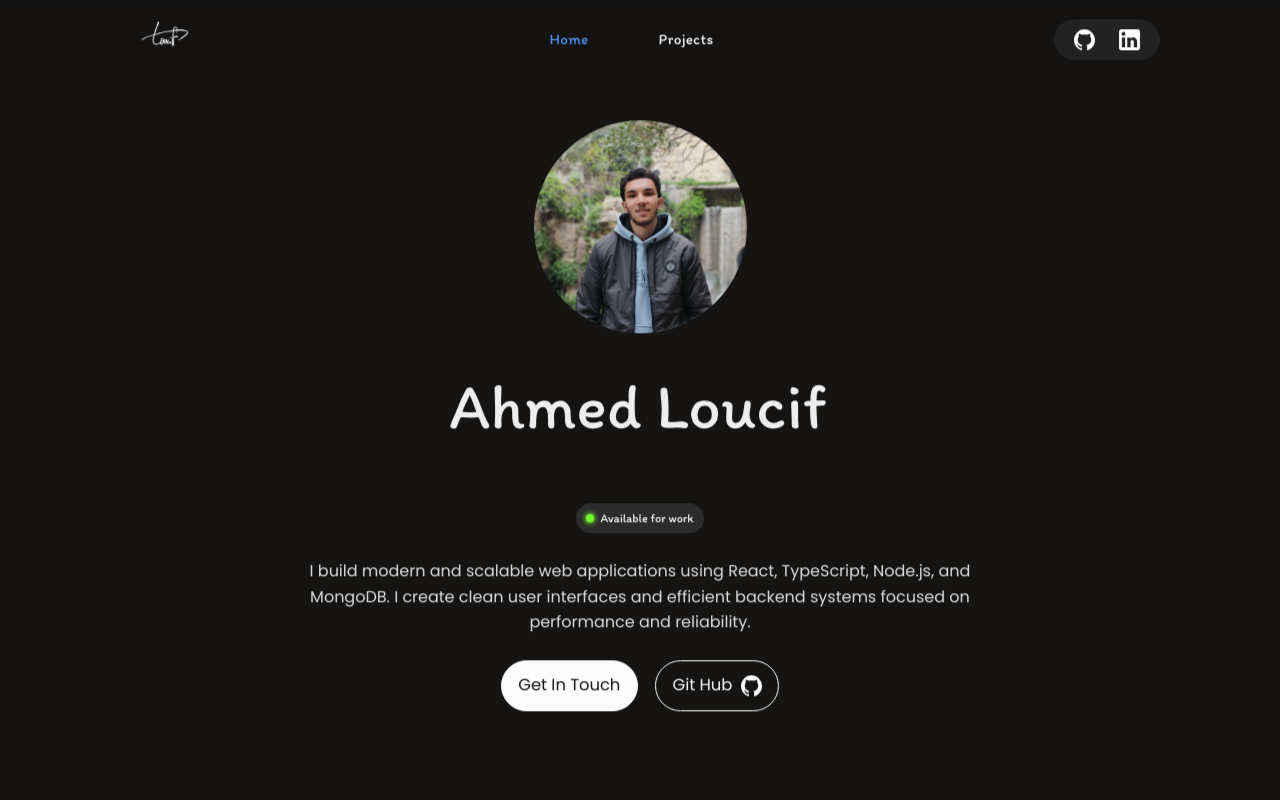
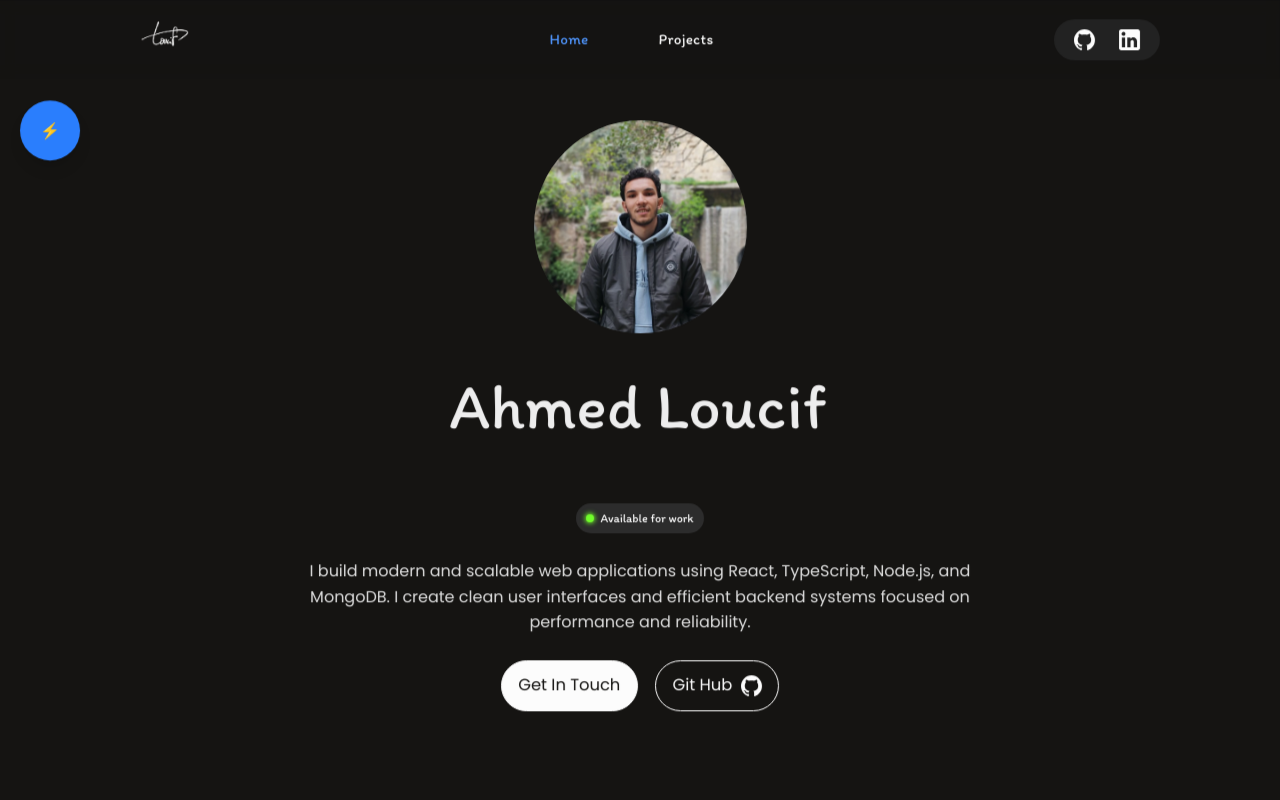
Before and after one commit to lo-ucif/lo__ucif-portfolio, a React (Vite) app: page / in a window 1280 px wide. Shown: the top 800 px of the page. Built offline with nearby package versions, Linux system fonts and the light colour scheme; a web font is replaced by a local one.

Commit message:
quick ball 1 test

```diff
--- /dev/null
+++ b/src/components/FloatingBubble.tsx
@@ -0,0 +1,113 @@
+import { motion, AnimatePresence } from "framer-motion";
+import { useEffect, useRef, useState } from "react";
+
+const SIZE = 60;
+
+type Position = {
+  x: number;
+  y: number;
+};
+
+const FloatingBubble = () => {
+  const [position, setPosition] = useState<Position>(() => {
+    const saved = localStorage.getItem("bubble-position");
+    return saved ? JSON.parse(saved) : { x: 20, y: 100 };
+  });
+
+  const [open, setOpen] = useState(false);
+  const isDragging = useRef(false);
+
+  useEffect(() => {
+    localStorage.setItem("bubble-position", JSON.stringify(position));
+  }, [position]);
+
+  // 🎯 عناصر دائرية حول البابل
+  const menu = [
+    { icon: "📸", x: 0, y: -80 }, // فوق
+    { icon: "💬", x: 80, y: 0 }, // يمين
+    { icon: "⚙️", x: 0, y: 80 }, // تحت
+    { icon: "🔙", x: -80, y: 0 }, // يسار
+  ];
+
+  return (
+    <>
+      {/* 🔵 Bubble */}
+      <motion.div
+        drag
+        dragMomentum={false}
+        onDragStart={() => (isDragging.current = true)}
+        onDragEnd={(e, info) => {
+          const w = window.innerWidth;
+          const h = window.innerHeight;
+
+          const snapX = info.point.x > w / 2 ? w - SIZE - 10 : 10;
+
+          let newY = info.point.y;
+          if (newY < 10) newY = 10;
+          if (newY > h - SIZE - 10) newY = h - SIZE - 10;
+
+          setPosition({ x: snapX, y: newY });
+
+          setTimeout(() => {
+            isDragging.current = false;
+          }, 50);
+        }}
+        onClick={() => {
+          if (!isDragging.current) {
+            setOpen((p) => !p);
+          }
+        }}
+        animate={{ x: position.x, y: position.y }}
+        transition={{ type: "spring", stiffness: 300, damping: 30 }}
+        style={{
+          position: "fixed",
+          top: 0,
+          left: 0,
+          width: SIZE,
+          height: SIZE,
+          zIndex: 9999,
+        }}
+        className="flex items-center justify-center text-white bg-blue-500 rounded-full shadow-lg cursor-pointer"
+      >
+        ⚡
+      </motion.div>
+
+      {/* 🧩 Radial Menu */}
+      <AnimatePresence>
+        {open &&
+          menu.map((item, i) => (
+            <motion.div
+              key={i}
+              initial={{ scale: 0, opacity: 0, x: position.x, y: position.y }}
+              animate={{
+                scale: 1,
+                opacity: 1,
+                x: position.x + item.x,
+                y: position.y + item.y,
+              }}
+              exit={{
+                scale: 0,
+                opacity: 0,
+                x: position.x,
+                y: position.y,
+              }}
+              transition={{ delay: i * 0.05 }}
+              style={{
+                position: "fixed",
+                top: 0,
+                left: 0,
+                width: 50,
+                height: 50,
+                zIndex: 9998,
+              }}
+              className="flex items-center justify-center text-white bg-gray-800 rounded-full shadow-md"
+            >
+              {item.icon}
+            </motion.div>
+          ))}
+      </AnimatePresence>
+    </>
+  );
+};
+
+export default FloatingBubble;
--- a/src/pages/Home.tsx
+++ b/src/pages/Home.tsx
@@ -6,6 +6,7 @@ import { GithubIcon } from "../constants/Icon";
 import pdf from "../../public/Ahmed_Loucif_CV.pdf";
 import myimg from "../assets/portfolio img.webp";
 import univimg from "../assets/6.webp";
+import FloatingBubble from "../components/FloatingBubble";
 
 const easeOut = [0.22, 1, 0.36, 1] as const;
 
@@ -265,6 +266,7 @@ export default function Home() {
         </main>
 
         <ContactSection />
+        <FloatingBubble />
       </div>
     </div>
   );
```
